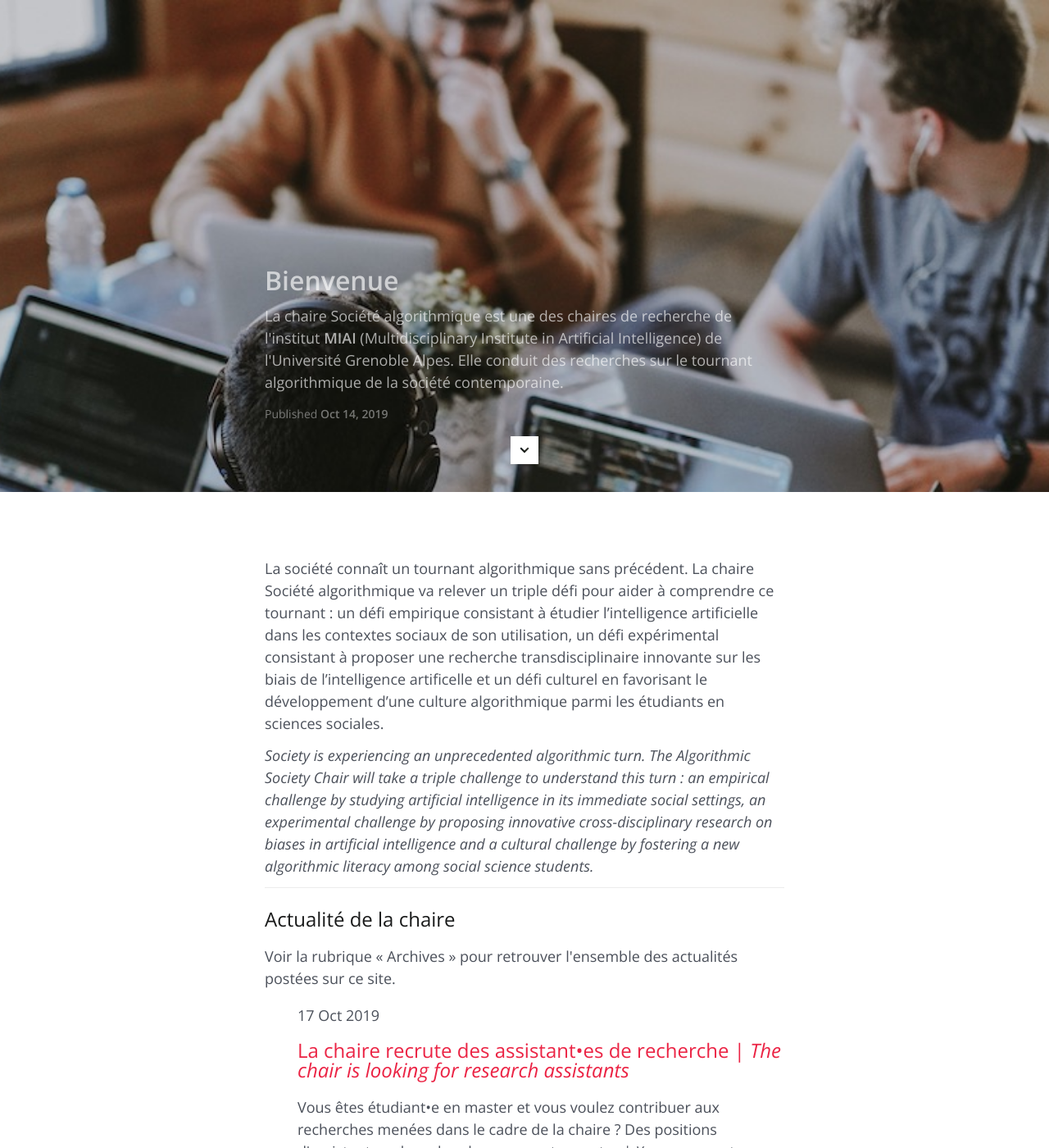
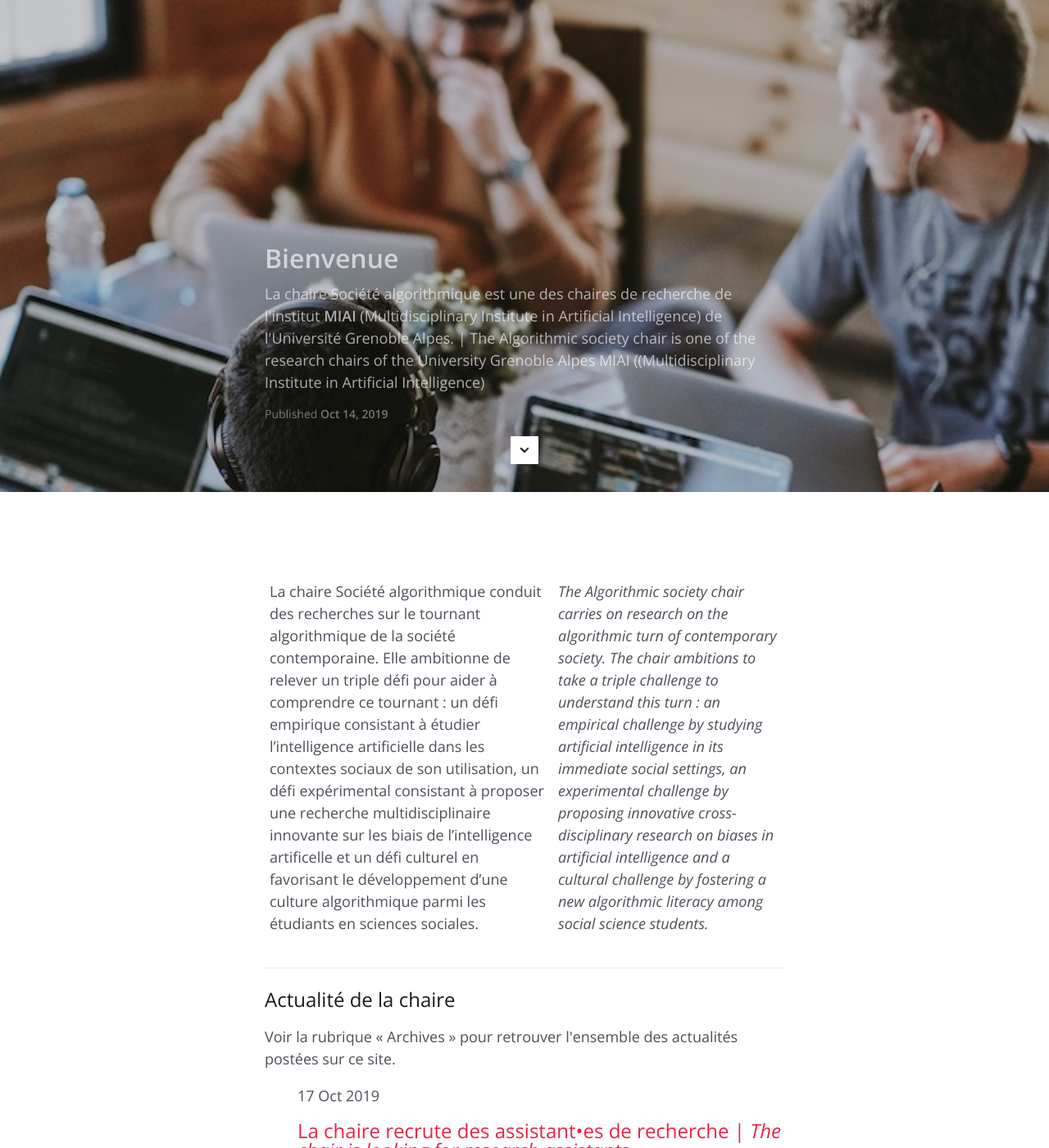
Before and after one commit to gillesbastin/algorithmicsociety, a Jekyll site: the page built from index.md, in a window 1280 px wide and 1400 px high. Shown: the whole window at 82% size. Built offline with Jekyll 4.4.1, drawn with Linux system fonts in a browser that asks for light colours.

Commit message:
Update index.md

```diff
--- a/index.md
+++ b/index.md
@@ -8,14 +8,12 @@ details:    true
 
 date:       2019-10-14
 image:      header-1.jpg
-excerpt:    "La chaire Société algorithmique est une des chaires de recherche de l'institut <b>MIAI</b> (Multidisciplinary Institute in Artificial Intelligence) de l'Université Grenoble Alpes. Elle conduit des recherches sur le tournant algorithmique de la société contemporaine."
+excerpt:    "La chaire Société algorithmique est une des chaires de recherche de l'institut <b>MIAI</b> (Multidisciplinary Institute in Artificial Intelligence) de l'Université Grenoble Alpes. | The Algorithmic society chair is one of the research chairs of the University Grenoble Alpes MIAI ((Multidisciplinary Institute in Artificial Intelligence)"
 gradient:   2
 
 ---
 
-La société connaît un tournant algorithmique sans précédent. La chaire Société algorithmique va relever un triple défi pour aider à comprendre ce tournant : un défi empirique consistant à étudier l'intelligence artificielle dans les contextes sociaux de son utilisation, un défi expérimental consistant à proposer une recherche transdisciplinaire innovante sur les biais de l'intelligence artificelle et un défi culturel en favorisant le développement d'une culture algorithmique parmi les étudiants en sciences sociales.
-
-<i>Society is experiencing an unprecedented algorithmic turn. The Algorithmic Society Chair will take a triple challenge to understand this turn : an empirical challenge by studying artificial intelligence in its immediate social settings, an experimental challenge by proposing innovative cross-disciplinary research on biases in artificial intelligence and a cultural challenge by fostering a new algorithmic literacy among social science students.</i>
+La chaire Société algorithmique conduit des recherches sur le tournant algorithmique de la société contemporaine. Elle ambitionne de relever un triple défi pour aider à comprendre ce tournant : un défi empirique consistant à étudier l'intelligence artificielle dans les contextes sociaux de son utilisation, un défi expérimental consistant à proposer une recherche multidisciplinaire innovante sur les biais de l'intelligence artificelle et un défi culturel en favorisant le développement d'une culture algorithmique parmi les étudiants en sciences sociales. | <i>The Algorithmic society chair carries on research on the algorithmic turn of contemporary society. The chair ambitions to take a triple challenge to understand this turn : an empirical challenge by studying artificial intelligence in its immediate social settings, an experimental challenge by proposing innovative cross-disciplinary research on biases in artificial intelligence and a cultural challenge by fostering a new algorithmic literacy among social science students.</i>
 
 <hr>
 
```
